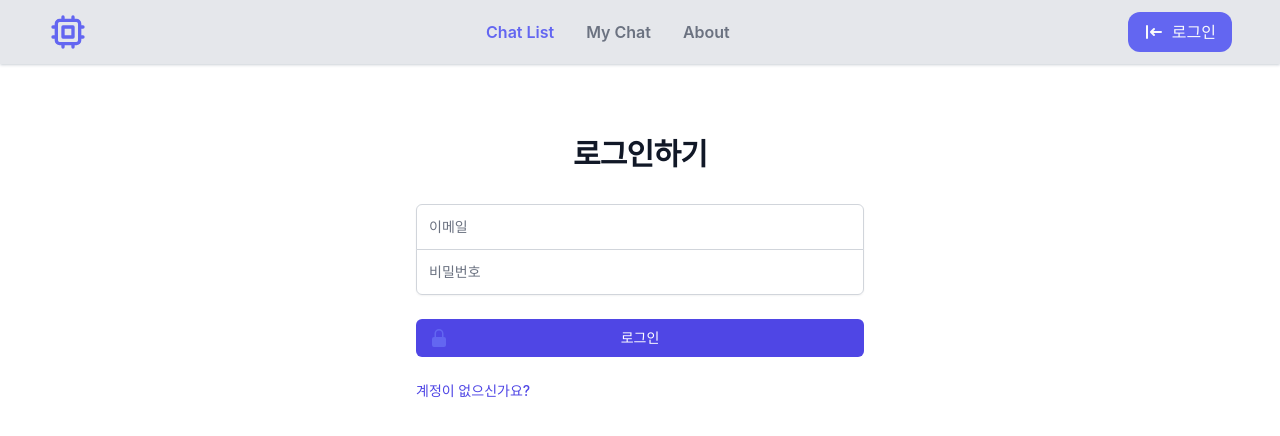
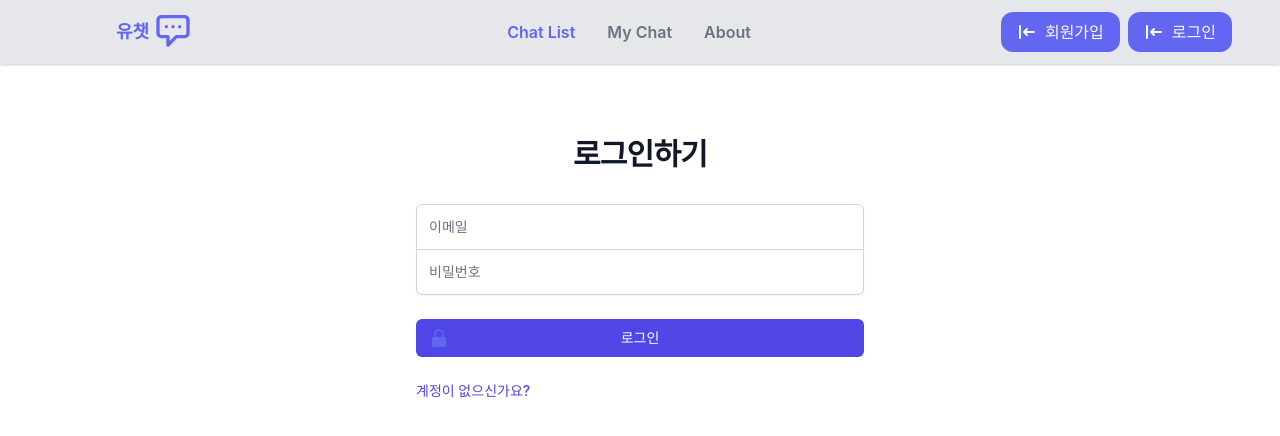
Before and after one commit to yujin113/u-chat, a React (Create React App) app: page /login in a window 1280 px wide. Shown: the top 436 px of the page. Built offline with nearby package versions, Linux system fonts and the light colour scheme.

Commit message:
[feat] 메뉴바 수정
- 로그아웃 버튼 추가
- 닉네임 추가

```diff
--- a/src/components/Menubar.tsx
+++ b/src/components/Menubar.tsx
@@ -1,40 +1,78 @@
-import React from "react";
+import React, { useState, useEffect } from "react";
 import { Link } from "react-router-dom";
 
 export default function Menubar() {
+  const [isLogin, setLogin] = useState<string | null>(null);
+  const username = localStorage.getItem("username");
+
+  const logout = () => {
+    localStorage.removeItem("userId");
+    localStorage.removeItem("username");
+    localStorage.removeItem("rooms");
+    window.location.reload();
+  };
+
+  useEffect(() => {
+    setLogin(localStorage.getItem("userId"));
+  }, []);
+
   return (
     <nav className="bg-gray-200 shadow shadow-gray-300 w-100 px-8 md:px-auto">
       <div className="md:h-16 h-28 mx-auto md:px-4 container flex items-center justify-between flex-wrap md:flex-nowrap">
-        <div className="text-indigo-500 md:order-1">
+        <Link to="/">
+          <div className="px-16 flex text-indigo-500 md:order-1">
+            <div className="px-1 py-2 text-lg font-bold">유챗</div>
             <svg
-            xmlns="http://www.w3.org/2000/svg"
               className="h-10 w-10"
               fill="none"
+              stroke="currentColor"
               viewBox="0 0 24 24"
-            stroke="currentColor"
+              xmlns="http://www.w3.org/2000/svg"
             >
               <path
                 stroke-linecap="round"
                 stroke-linejoin="round"
                 stroke-width="2"
-              d="M9 3v2m6-2v2M9 19v2m6-2v2M5 9H3m2 6H3m18-6h-2m2 6h-2M7 19h10a2 2 0 002-2V7a2 2 0 00-2-2H7a2 2 0 00-2 2v10a2 2 0 002 2zM9 9h6v6H9V9z"
-            />
+                d="M8 10h.01M12 10h.01M16 10h.01M9 16H5a2 2 0 01-2-2V6a2 2 0 012-2h14a2 2 0 012 2v8a2 2 0 01-2 2h-5l-5 5v-5z"
+              ></path>
             </svg>
           </div>
+        </Link>
         <div className="text-gray-500 order-3 w-full md:w-auto md:order-2">
           <ul className="flex font-semibold justify-between">
-            <li className="md:px-4 md:py-2 text-indigo-500">
-              <Link to="/">Chat List</Link>
-            </li>
-            <li className="md:px-4 md:py-2 hover:text-indigo-400">
-              <Link to="/">My Chat</Link>
-            </li>
+            <Link to="/">
+              <li className="md:px-4 md:py-2 text-indigo-500">Chat List</li>
+            </Link>
+            <Link to="/">
+              <li className="md:px-4 md:py-2 hover:text-indigo-400">My Chat</li>
+            </Link>
+            <Link to="/about">
               <li className="md:px-4 md:py-2 hover:text-indigo-400">
                 <a href="#">About</a>
               </li>
+            </Link>
           </ul>
         </div>
         <div className="order-2 md:order-3">
+          {isLogin == null ? (
+            <div className="flex">
+              <Link to="/signup">
+                <button className="px-4 py-2 mr-2 bg-indigo-500 hover:bg-indigo-600 text-gray-50 rounded-xl flex items-center gap-2">
+                  <svg
+                    xmlns="http://www.w3.org/2000/svg"
+                    className="h-5 w-5"
+                    viewBox="0 0 20 20"
+                    fill="currentColor"
+                  >
+                    <path
+                      fill-rule="evenodd"
+                      d="M3 3a1 1 0 011 1v12a1 1 0 11-2 0V4a1 1 0 011-1zm7.707 3.293a1 1 0 010 1.414L9.414 9H17a1 1 0 110 2H9.414l1.293 1.293a1 1 0 01-1.414 1.414l-3-3a1 1 0 010-1.414l3-3a1 1 0 011.414 0z"
+                      clip-rule="evenodd"
+                    />
+                  </svg>
+                  <span>회원가입</span>
+                </button>
+              </Link>
               <Link to="/login">
                 <button className="px-4 py-2 bg-indigo-500 hover:bg-indigo-600 text-gray-50 rounded-xl flex items-center gap-2">
                   <svg
@@ -53,6 +91,32 @@ export default function Menubar() {
                 </button>
               </Link>
             </div>
+          ) : (
+            <div className="flex">
+              <div className="px-4 py-2 text-indigo-500 font-bold">
+                {username}님
+              </div>
+              <button
+                className="px-4 py-2 bg-indigo-500 hover:bg-indigo-600 text-gray-50 rounded-xl flex items-center gap-2"
+                onClick={logout}
+              >
+                <svg
+                  xmlns="http://www.w3.org/2000/svg"
+                  className="h-5 w-5"
+                  viewBox="0 0 20 20"
+                  fill="currentColor"
+                >
+                  <path
+                    fill-rule="evenodd"
+                    d="M3 3a1 1 0 011 1v12a1 1 0 11-2 0V4a1 1 0 011-1zm7.707 3.293a1 1 0 010 1.414L9.414 9H17a1 1 0 110 2H9.414l1.293 1.293a1 1 0 01-1.414 1.414l-3-3a1 1 0 010-1.414l3-3a1 1 0 011.414 0z"
+                    clip-rule="evenodd"
+                  />
+                </svg>
+                <span>로그아웃</span>
+              </button>
+            </div>
+          )}
+        </div>
       </div>
     </nav>
   );
```
Lines whose indentation alone changed are shown as unchanged.
